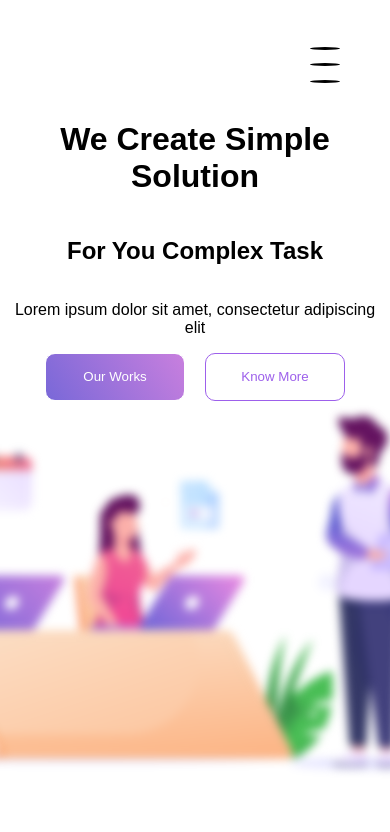
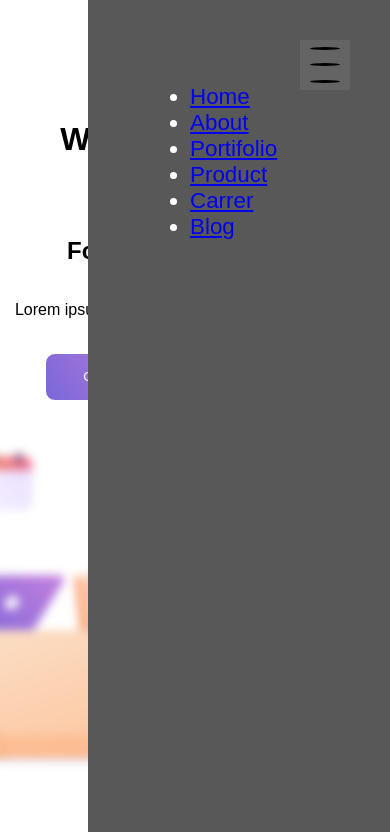
Before and after one commit to Herbman/Vaga-Face, a plain HTML site: page index.html in a window 390 px wide. Both pictures are taken after a click on the element 325 px from the left and 65 px from the top of the page. Shown: the top 832 px of the page. Drawn offline with Linux system fonts and the light colour scheme.

Commit message:
:bug: Menu responsivo

```diff
--- a/css/estilo.css
+++ b/css/estilo.css
@@ -2,6 +2,29 @@ body{
   font-family: sans-serif;
 }
 
+
+
+#is-open{
+  display: none;
+}
+
+#menuResponsivo {
+  display: none;
+  height: 100vh;
+  width: 350px;
+  background-color: #585858;
+  position: fixed;
+  top: 0;
+  color: white;
+  padding: 2.75em;
+  font-size: 1.4em;
+  transition: transform .7s ease;
+  z-index: 2;
+}
+
+#menu-ico:checked ~ .menuResponsivo{
+  transform: translateX(calc(-500px));
+}
 
 /* fim menu */
 
@@ -223,6 +246,7 @@ select{
     text-decoration: none;
     color: #000;
   }
+
 }
 
 
@@ -251,6 +275,8 @@ select{
     background-color: black;
     transition: background-color .7s, transform 1s ease;
   }
+
+
   .menu, .m{
     display: none;
   }
--- a/index.html
+++ b/index.html
@@ -5,7 +5,7 @@
   <meta name="viewport" content="width=device-width, initial-scale=1.0">
   <title>Document</title>
   <link rel="stylesheet" type="text/css" href="css/estilo.css">
-  <link rel="stylesheet" href="https://cdnjs.cloudflare.com/ajax/libs/font-awesome/4.7.0/css/font-awesome.min.css">
+  <script src="./js/script.js"></script>
 
 </head>
 <body>
@@ -21,17 +21,34 @@
         <li><a href="#">Product</a></li>
         <li><a href="#">Carrer</a></li>
         <li><a href="#">Blog</a></li>
-        <li><input type="text" placeholder="Search here"><i class="fa fa-search"></i></li>
+        <li><input type="text" placeholder="Search here" /></li>
         <button class="but1">Contact us</button>
       </ul>
     </div>
-    <!-- menu responsivo -->
-    <div class="header__icon">
-      <label for="menu-ico" class="header__icon">
+
+    <!-- ícone menu responsivo-->
+
+
+    <div class="header__icon" id="menuResp" onclick="criarMenu();">
+      <label for="menu-ico" class="header__icon" >
         <label for="menu-ico" class="header__icon__first"></label>
         <label for="menu-ico" class="header__icon__second"></label>
         <label for="menu-ico" class="header__icon__third"></label>
       </label>
+      <!-- fim ícone -->
+
+        <!-- menu responsivo -->
+        <div id="menuResponsivo">
+          <ul>
+            <li><a href="#">Home</a></li>
+            <li><a href="#">About</a></li>
+            <li><a href="#">Portifolio</a></li>
+            <li><a href="#">Product</a></li>
+            <li><a href="#">Carrer</a></li>
+            <li><a href="#">Blog</a></li>
+          </ul>
+        </div>
+
       </div>
 
   </header>
--- /dev/null
+++ b/js/script.js
@@ -0,0 +1,11 @@
+function criarMenu(){
+
+  let x = document.getElementById("menuResponsivo");
+
+  if(!(x.style.display === 'block')){
+    x.style.display = 'block';
+  }
+  else{
+    x.style.display = 'none';
+  }
+}
```
